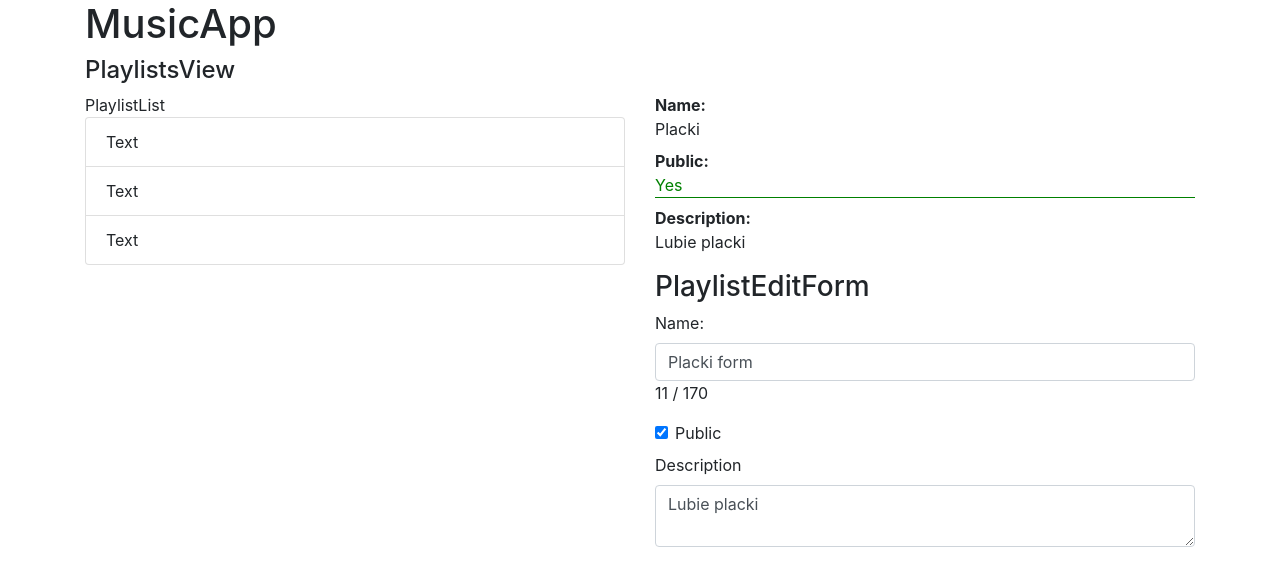
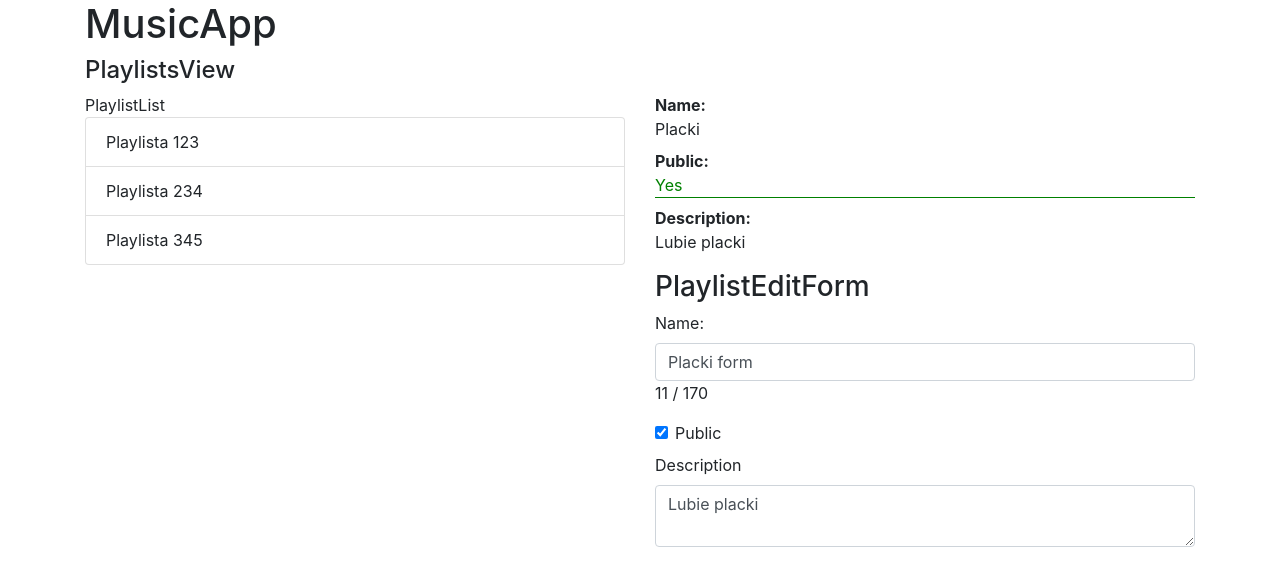
Before and after one commit to kruzyk/lufthansa-react-player, a React (Create React App) app: page / in a window 1280 px wide. Shown: the top 586 px of the page. Built offline with nearby package versions, Linux system fonts and the light colour scheme.

Commit message:
Selecting playlists

```diff
--- a/src/playlists/components/PlaylistList.tsx
+++ b/src/playlists/components/PlaylistList.tsx
@@ -1,19 +1,26 @@
-import React from 'react'
+import React, { useState } from 'react'
 import { Playlist } from '../../model/Playlist'
 
 interface Props {
-    // playlists: Playlist[]
+    playlists: Playlist[]
 }
 
-export const PlaylistList = (props: Props) => {
+export const PlaylistList = ({ playlists }: Props) => {
+
+    const [selectedId, setSelectedId] = useState<string | null>(null)
+
     return (
         <div>
-            PlaylistList
+            PlaylistList {selectedId}
 
             <div className="list-group">
-                <div className="list-group-item">Text</div>
-                <div className="list-group-item">Text</div>
-                <div className="list-group-item">Text</div>
+                {playlists.map((playlist, index) =>
+                    <div className={`list-group-item ${selectedId === playlist.id ? 'active' : ''}`}
+                        onClick={() => setSelectedId(playlist.id)}>
+
+                        {playlist.name}
+                    </div>
+                )}
             </div>
         </div>
     )
--- a/src/playlists/containers/PlaylistsView.tsx
+++ b/src/playlists/containers/PlaylistsView.tsx
@@ -1,5 +1,6 @@
 // tsrafc
 import React from 'react'
+import { Playlist } from '../../model/Playlist'
 import { PlaylistDetails } from '../components/PlaylistDetails'
 import { PlaylistEditForm } from '../components/PlaylistEditForm'
 import { PlaylistList } from '../components/PlaylistList'
@@ -13,7 +14,7 @@ const playlist = {
     description: 'Lubie placki'
 }
 
-const playlists = [
+const playlists: Playlist[] = [
     {
         id: '123',
         name: 'Playlista 123',
@@ -44,7 +45,7 @@ export const PlaylistsView = (props: Props) => {
 
             <div className="row">
                 <div className="col">
-                    <PlaylistList />
+                    <PlaylistList playlists={playlists}/>
                 </div>
                 <div className="col">
                     <PlaylistDetails playlist={playlist} />
```
